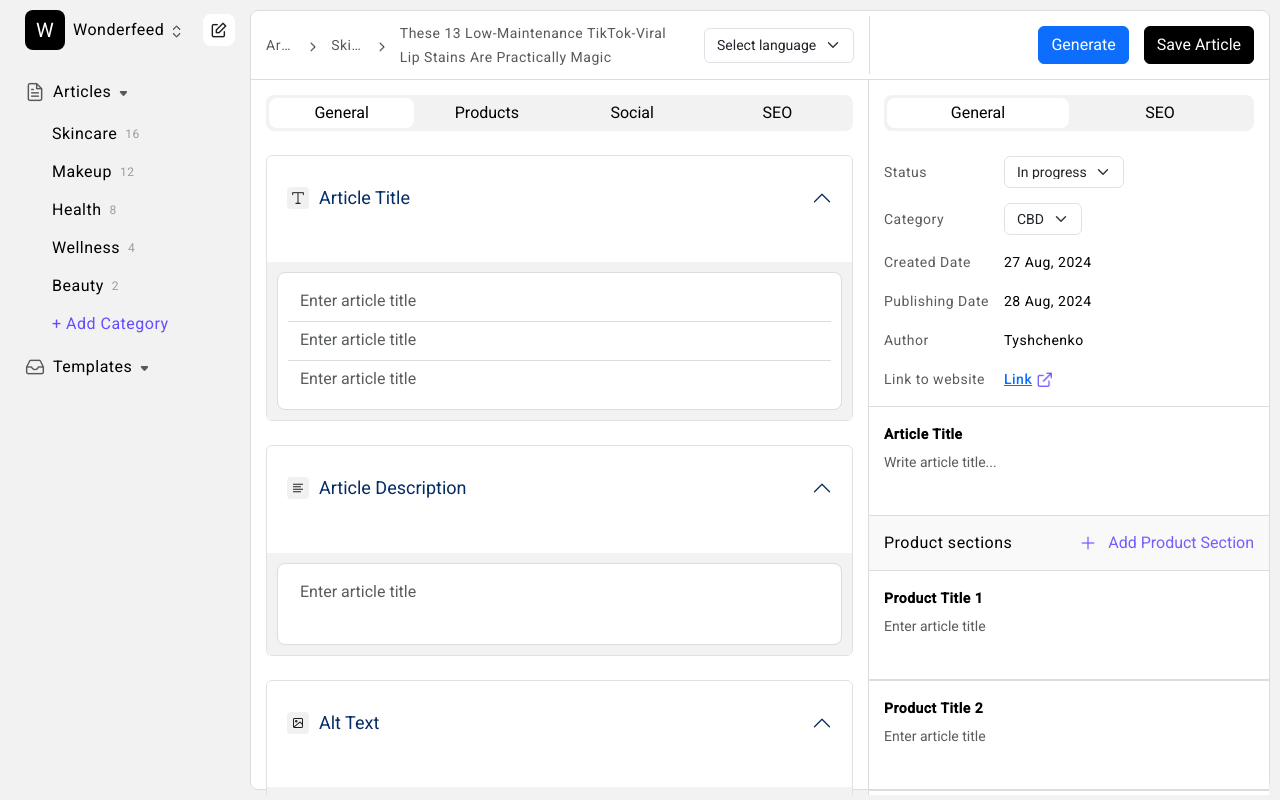
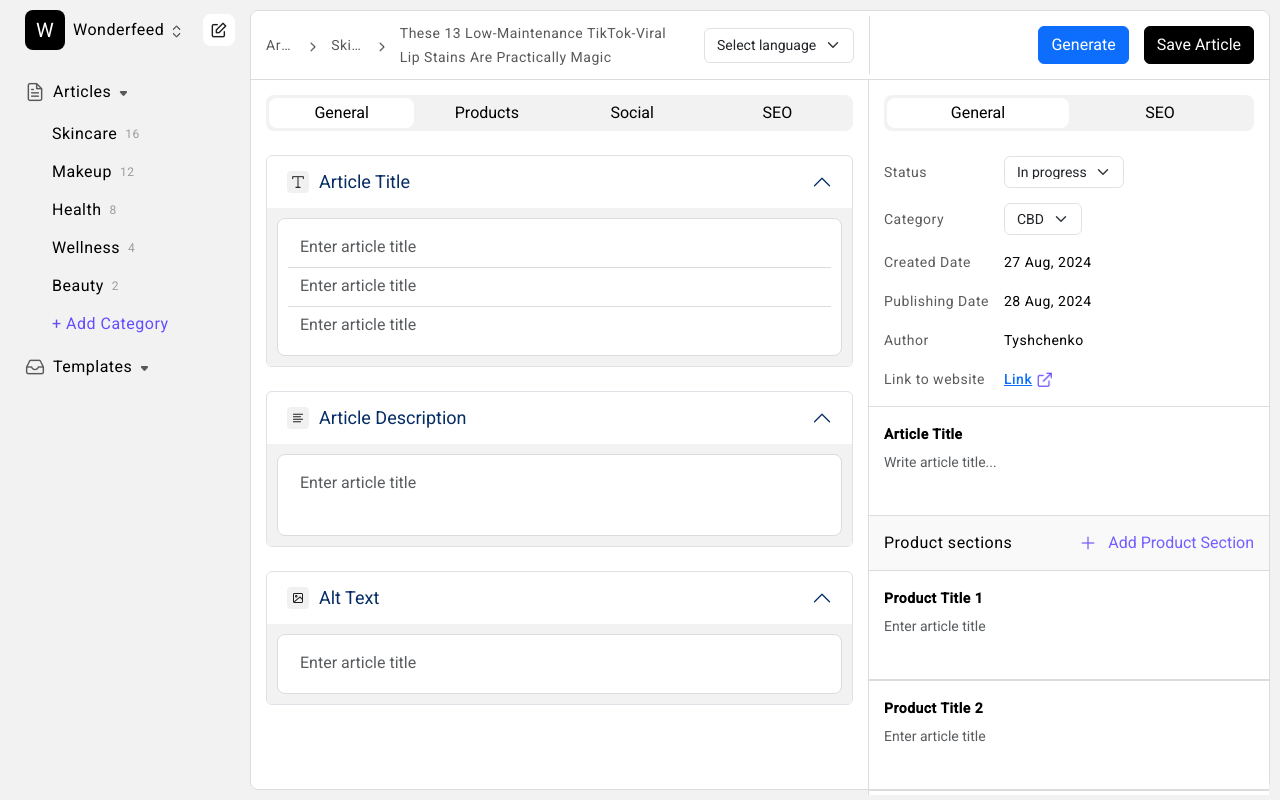
Before and after one commit to PetroSuch/wonder-feed, an Angular app: page /articles/create in a window 1280 px wide. Built offline with nearby package versions, Linux system fonts and the light colour scheme; no server answers.

Commit message:
Update styles

```diff
--- a/src/app/create-article/create-article.component.scss
+++ b/src/app/create-article/create-article.component.scss
@@ -68,6 +68,7 @@
 
             .accordion-button{
                 font-size: 18px;
+                padding-block: 0;
                 box-shadow: none;
                 background-color: transparent;
 
@@ -75,6 +76,10 @@
                     margin-right: 10px;
                     width: 22px;
                 }
+            }
+
+            .accordion-header{
+                margin-bottom: 0;
             }
 
             .accordion-body{
--- a/src/app/create-article/create-article.component.ts
+++ b/src/app/create-article/create-article.component.ts
@@ -11,7 +11,6 @@ import {
   CdkDropListGroup,
   moveItemInArray,
 } from "@angular/cdk/drag-drop";
-import { HttpClient } from "@angular/common/http";
 
 @Component({
   selector: "app-create-article",
```
